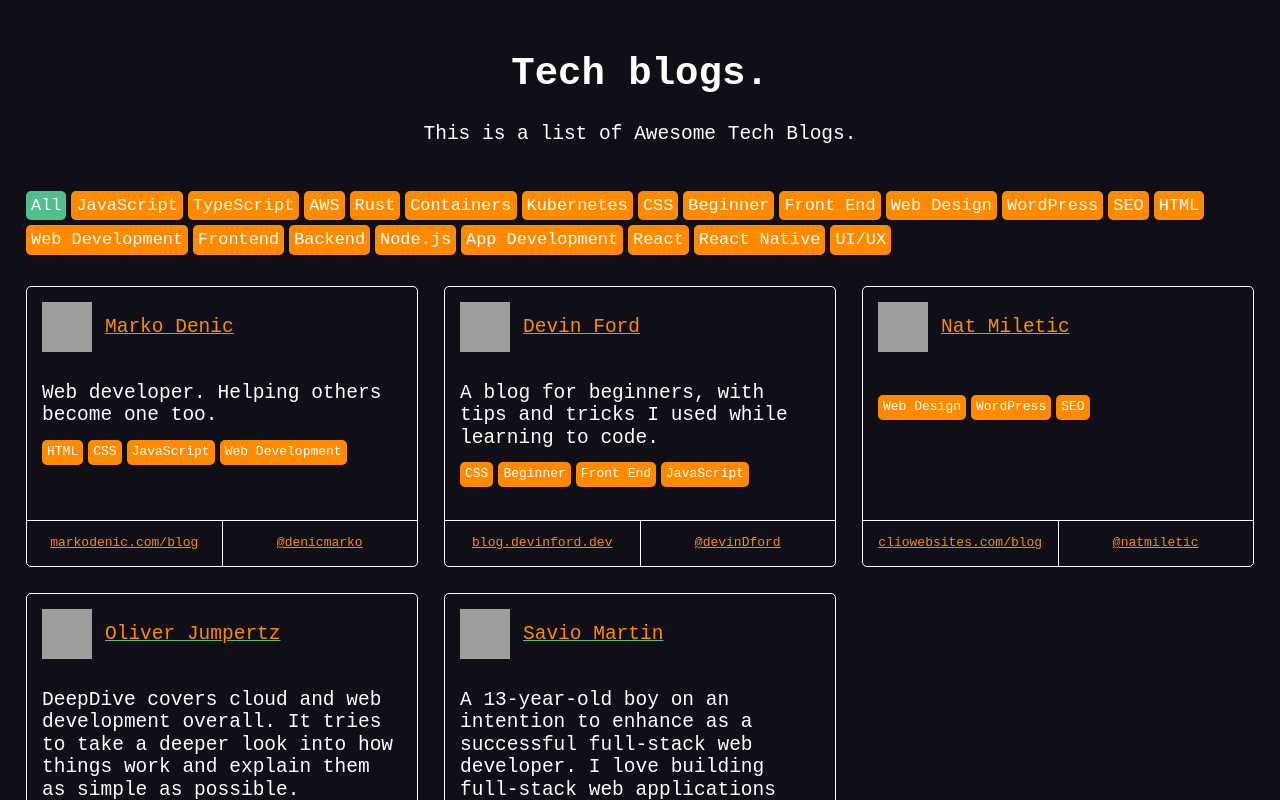
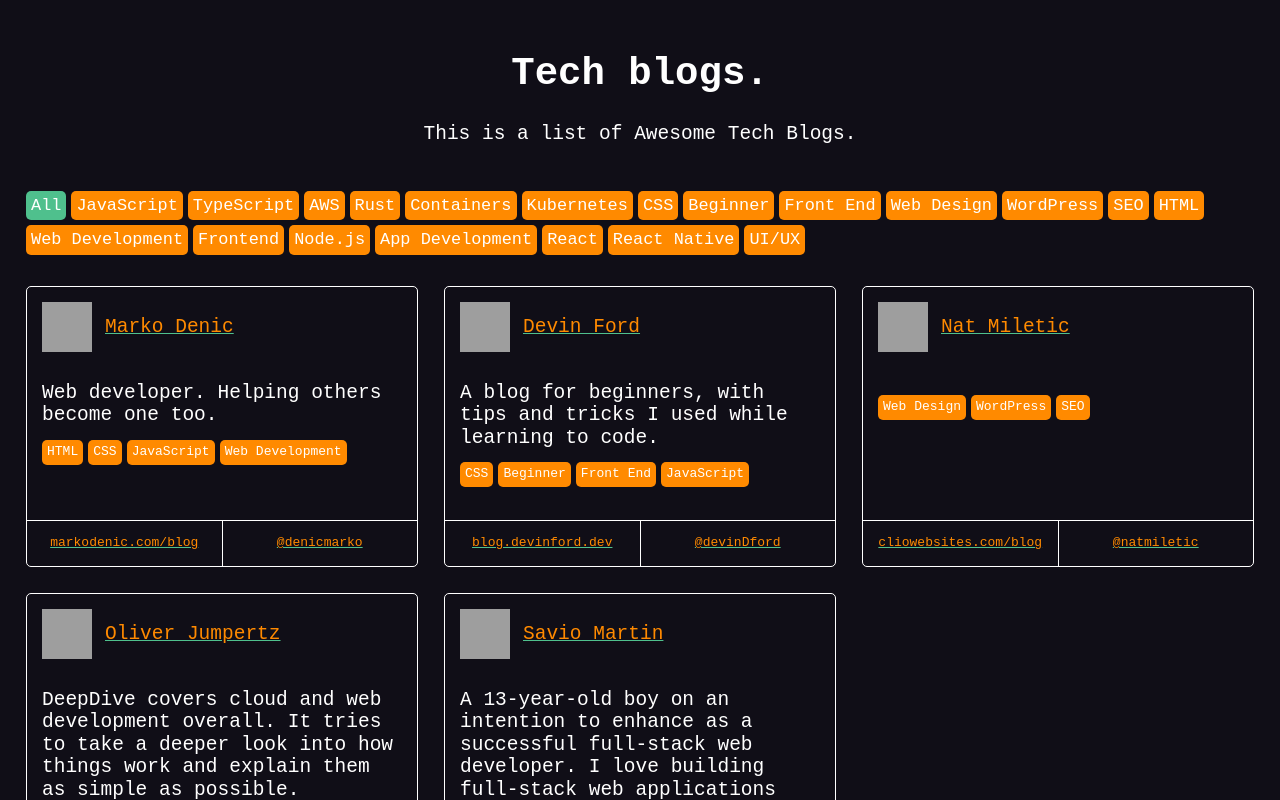
Before and after one commit to markodenic/awesome-tech-blogs, a Nuxt app: page / in a window 1280 px wide. Shown: the top 800 px of the page. Built offline with nearby package versions, Linux system fonts and the light colour scheme; grey boxes are pictures that could not be loaded.

Commit message:
Update data.js

```diff
--- a/data.js
+++ b/data.js
@@ -22,7 +22,6 @@ module.exports = [
       'JavaScript',
       'Web Development',
       'Frontend',
-      'Backend',
       'Node.js',
       'App Development',
       'React',
```
